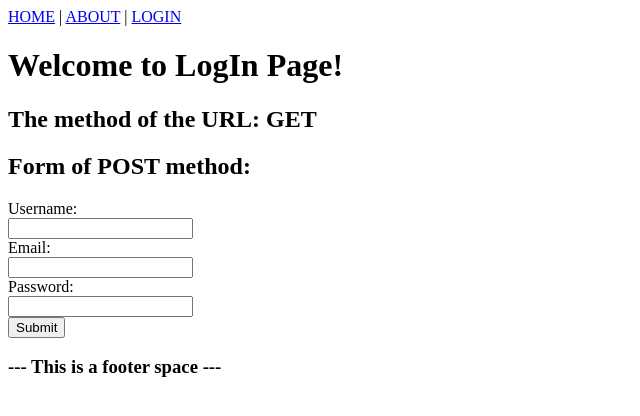
After one commit to Arseni1919/WEB_course_2024_B, a Flask app: page /login in a window 1280 px wide. The commit adds this page. Shown: the top 416 px of the page, without its empty margins (0-640 px from the left). Run offline with Flask 3, Linux system fonts and the light colour scheme.

Commit message:
lecture 7

```diff
--- a/app.py
+++ b/app.py
@@ -1,13 +1,15 @@
 from flask import Flask, redirect, url_for
 from flask import render_template
+from flask import request, session
 
 
 app = Flask(__name__)
+app.secret_key = '123'
 
 
 @app.route('/')
 @app.route('/home')
-def hello_world():
+def index():
     # DB
     name = 'Ron'
     # name = ''
@@ -40,4 +42,136 @@ def about_page():
     return render_template('about.html')
 
 
+@app.route('/logout')
+def logout_func():
+    del session['username']
+    del session['email']
+    session['logged_in'] = False
+    return redirect(url_for('login_func'))
+
+
+# @app.route('/login', methods=['GET'])
+@app.route('/login', methods=['GET', 'POST'])
+def login_func():
+    req_method = request.method
+    if req_method == 'GET':
+        session['logged_in'] = False
+        return render_template(
+            'login.html',
+            req_method=req_method
+        )
+    if req_method == 'POST':
+        username = request.form['username']
+        email = request.form['email']
+        # DB check
+        session['username'] = username
+        session['email'] = email
+        session['logged_in'] = True
+        return render_template(
+            'login.html',
+            req_method=req_method,
+            username=username,
+            email=email,
+        )
+
+    # return redirect(url_for('index'))
+
+
+# @app.route('/')
+# def main_page():
+#     if 'username' in session:
+#         username = session.get('username')
+#         email = session.get('email')
+#         return render_template('lecture7_flask.html',
+#                                name=username,
+#                                second_name=email,
+#                                hobbies=['Art', 'Sports', 'Computers', 'Programming', 'AI', 'Youtube'],
+#                                user_details={'id': 123, 'color': 'orange', 'height': 100}
+#                                )
+#     return render_template('lecture7_flask.html',
+#                            hobbies=['Art', 'Sports', 'Computers', 'Programming', 'AI', 'Youtube'],
+#                            user_details={'id': 123, 'color': 'orange', 'height': 100}
+#                            )
+#
+#
+# @app.route('/profile', methods=['GET', 'POST', 'PUT'])
+# def profile_page():
+#     # do something with DB for example
+#     # return redirect('/')
+#     return redirect(url_for('hello_world'))
+#
+#
+# @app.route('/about', methods=['GET'])
+# @app.route('/about/me')
+# def about_page():
+#     return render_template('about.html')
+#
+#
+# @app.route('/users', defaults={'user_id': 123})
+# @app.route('/users/<int:user_id>')
+# def users_id_func(user_id):
+#     # DB ...
+#     return render_template('users.html', user_id=user_id)
+#
+#
+# @app.route('/<category>/<int:cat_id>/<subcategory>/name')
+# def foo_func(category, cat_id, subcategory):
+#     return f'{category=}, {cat_id=}, {subcategory=}'
+#
+#
+# @app.route('/api/users/<int:user_id>')
+# def api_users(user_id):
+#     # DB ...
+#     # user_data = {
+#     #     'name': 'Dana',
+#     #     'id': user_id,
+#     #     'hobby': 'computers'
+#     # }
+#     user_data = OrderedDict()
+#     user_data['name'] = 'Dana'
+#     user_data['id'] = user_id
+#     user_data['hobby'] = 'computers'
+#
+#     for k, v in user_data.items():
+#         print(f'{k}: {v}')
+#
+#     return jsonify(user_data)
+#
+#
+# @app.route('/logout', methods=['GET'])
+# def logout_func():
+#     session['logged_in'] = False
+#     session['username'] = ''
+#     session['email'] = ''
+#     return redirect(url_for('login_func'))
+#
+#
+# @app.route('/login', methods=['GET', 'POST'])
+# def login_func():
+#     print(f'The method is: {request.method}')
+#     if request.method == 'POST':
+#         if 'username' in request.form:
+#             username = request.form['username']
+#             email = request.form['email']
+#             password = request.form['password']
+#             # check the password with DB
+#             session['username'] = username
+#             session['email'] = email
+#             session['logged_in'] = True
+#             return render_template('login.html',
+#                                    post_username=username, post_email=email)
+#         return render_template('login.html')
+#     if request.method == 'GET':
+#         if 'username' in request.args:
+#             username = request.args['username']
+#             email = request.args['email']
+#             password = request.args['password']
+#             # check the password with DB
+#             session['username'] = username
+#             session['email'] = email
+#             return render_template('login.html',
+#                                    username=username, email=email)
+#         return render_template('login.html')
+
+
 app.run(debug=True, port=5001)
--- a/templates/base.html
+++ b/templates/base.html
@@ -3,13 +3,16 @@
 <head>
     <meta charset="UTF-8">
     <title>{% block title %}{% endblock %}</title>
-    <link rel="stylesheet" href="../static/index.css">
+{#    <link rel="stylesheet" href="../static/index.css">#}
+    <link rel="stylesheet" href="{{ url_for('static', filename='index.css') }}">
 </head>
 <body>
 
 {% include('header.html') %}
 
-{% block main %}{% endblock %}
+{% block main %}
+<h2>THIS IS TEXT INSIDE A BLOCK</h2>
+{% endblock %}
 
 {% include('footer.html') %}
 </body>
--- a/templates/header.html
+++ b/templates/header.html
@@ -1,3 +1,3 @@
 <header>
-    <a href="/">HOME</a> | <a href="/about">ABOUT</a>
+    <a href="/">HOME</a> | <a href="/about">ABOUT</a> | {% if session.get('logged_in') %}<a href="/logout">LOGOUT</a>{% else %}<a href="/login">LOGIN</a>{% endif %}
 </header>
--- /dev/null
+++ b/templates/login.html
@@ -0,0 +1,86 @@
+{% extends 'base.html' %}
+
+{% block title %}Log In{% endblock %}
+
+{% block main %}
+
+<h1>Welcome to LogIn Page!</h1>
+
+    <h2>The method of the URL: {{ req_method }}</h2>
+
+
+{#    {% if username %}#}
+{#        <h3>Username: {{ username }}</h3>#}
+{#        <h3>Email: {{ email }}</h3>#}
+{#    {% else %}#}
+{##}
+{#        <h2>Form of GET method:</h2>#}
+{##}
+{#<form method="GET" action="/login">#}
+{#    Username:#}
+{#    <br>#}
+{#    <input type="text" name="username">#}
+{#    <br>#}
+{#    Email:#}
+{#    <br>#}
+{#    <input type="email" name="email">#}
+{#    <br>#}
+{#    Password:#}
+{#    <br>#}
+{#    <input type="password" name="password">#}
+{#    <br>#}
+{#    <input type="submit" value="Submit">#}
+{#</form>#}
+{##}
+{#    {% endif %}#}
+
+{% if username %}
+        <h3>Username: {{ username }}</h3>
+        <h3>Email: {{ email }}</h3>
+    {% else %}
+<h2>Form of POST method:</h2>
+
+<form method="POST" action="/login">
+    Username:
+    <br>
+    <input type="text" name="username">
+    <br>
+    Email:
+    <br>
+    <input type="email" name="email">
+    <br>
+    Password:
+    <br>
+    <input type="password" name="password">
+    <br>
+    <input type="submit" value="Submit">
+</form>
+    {% endif %}
+
+{% endblock %}
+
+
+
+
+{#{% if session.get('logged_in') %}#}
+{#    <h3>User: {{session.get('username')}}</h3>#}
+{#    <h3>Email: {{session.get('email')}}</h3>#}
+{#{% else %}#}
+
+
+
+
+{#{% extends 'index.html' %}#}
+{##}
+{#{% block header %}#}
+{#        {% set page_name = 'Log In Page' %}#}
+{#        {% include('header.html') %}#}
+{#{% endblock %}#}
+{##}
+{#{% block Main %}#}
+{#    <form method="POST" action="/log_in">#}
+{#        <input name="username" type="text" placeholder="name">#}
+{#        <input name="lastname" type="text" placeholder="last name">#}
+{#        <input type="submit">#}
+{#    </form>#}
+{#{% endblock %}#}
```
Also changed, not shown: templates/index.html (+8 -1 lines).
